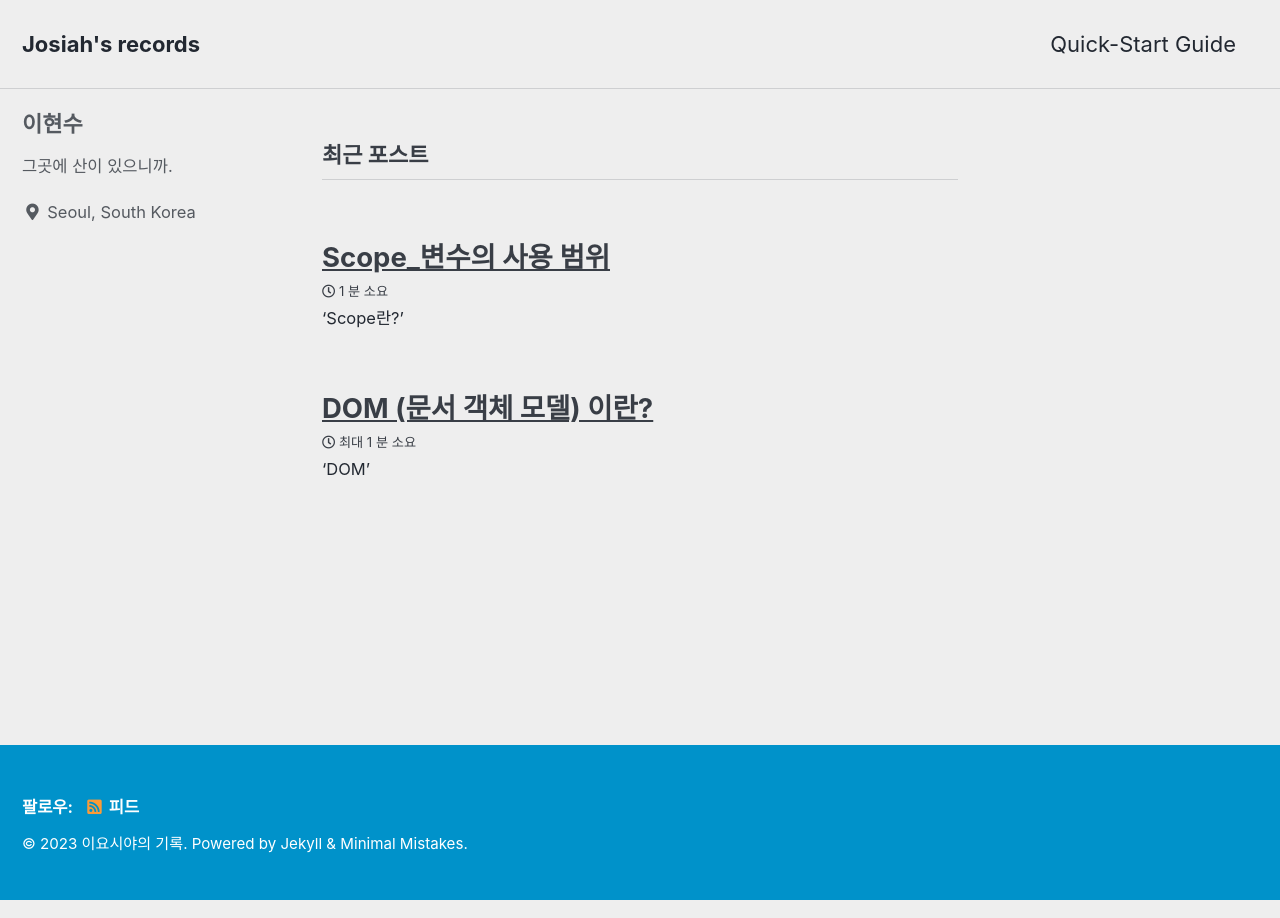
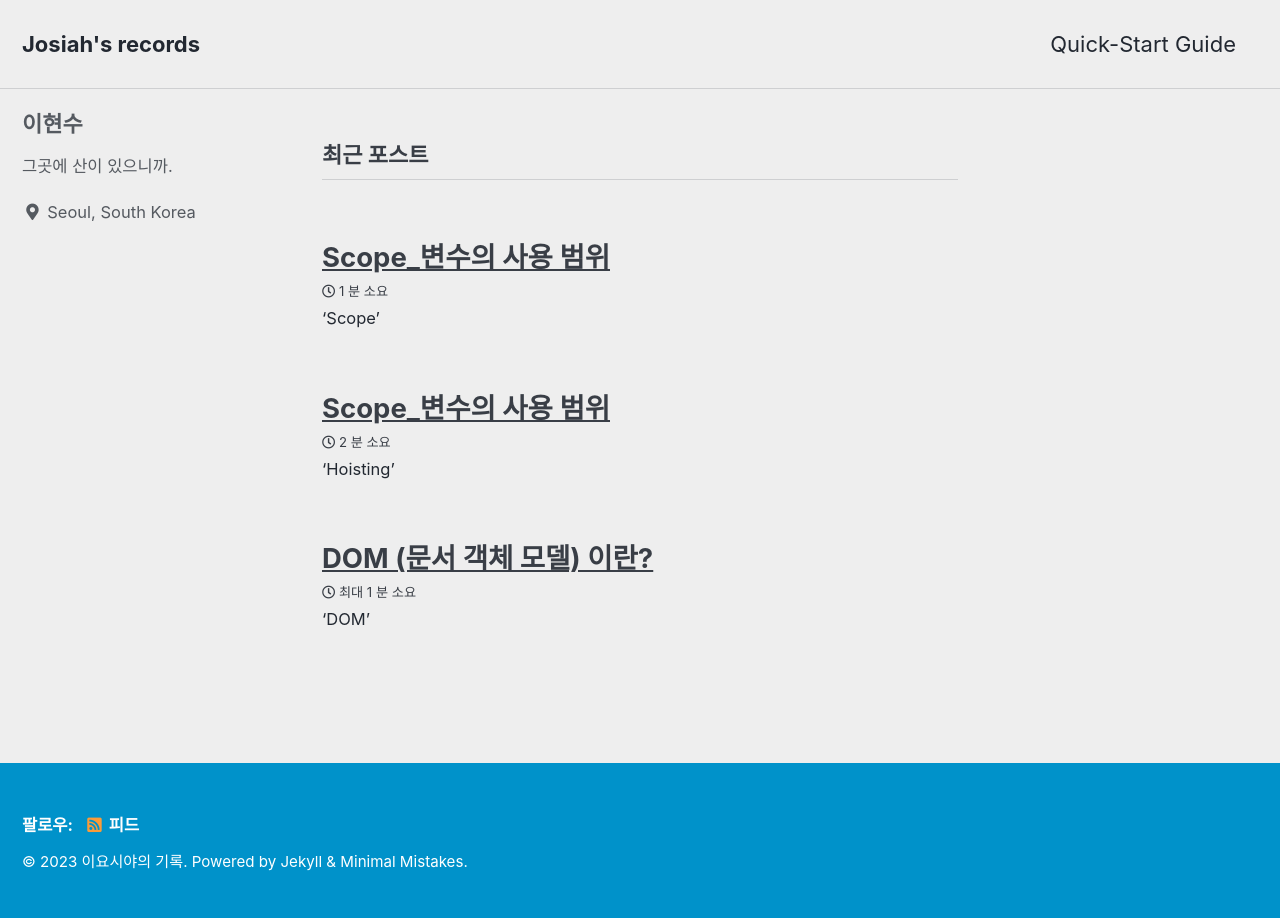
Before and after one commit to josiah-0208/josiah-0208.github.io, a Jekyll site: the page built from index.html, in a window 1280 px wide. Built offline with Jekyll 4.4.1, drawn with Linux system fonts in a browser that asks for light colours; cached includes are drawn as plain includes; the list of posts is cut into pages by our own code; some of the changed lines change nothing that is shown.

Commit message:
post 호이스팅 추가 작성

````diff
--- /dev/null
+++ b/_posts/2023-01-10-Hoisting.md
@@ -0,0 +1,91 @@
+---
+layout: single
+title: "Scope_변수의 사용 범위"
+
+toc: true
+toc_sticky: true
+---
+
+# 'Hoisting'
+
+
+호이스팅(hoisting)이란,
+인터프리터가 **변수와 함수의 메모리 공간을 선언 전에 미리 할당하는 것**을 의미합니다.
+var로 선언한 변수의 경우 호이스팅 시 undefined로 변수를 초기화합니다. 반면 let과 const로 선언한 변수의 경우 호이스팅 시 변수를 초기화하지 않습니다.
+호이스팅을 설명할 땐 주로 "변수의 선언과 초기화를 분리한 후, 선언만 코드의 최상단으로 옮기는" 것으로 말하곤 합니다.  따라서 변수를 정의하는 코드보다 사용하는 코드가 앞서 등장할 수 있습니다. 다만 선언과 초기화를 함께 수행하는 경우, 선언 코드까지 실행해야 변수가 초기화된 상태가 됨을 주의해야 한다.
+
+이 호이스팅 규칙을 쉽게 3가지로 정리하면
+1. 선언된 함수는 상단에서 참조, 호출이 가능하다.
+2. 선언된 var 는 상단에서 참조, 할당이 가능하다.
+3. 선언된 let , const 는 상단에서 참조, 할당이 불가능하다.
+
+이다.
+
+함수를 선언하기 전에 먼저 호출했을 때의 예제도 보겠습니다.
+```js
+catName("클로이");
+
+function catName(name) {
+  console.log("제 고양이의 이름은 " + name + "입니다");
+}
+/*
+결과: "제 고양이의 이름은 클로이입니다"
+*/
+```
+함수 호출이 함수 자체보다 앞서 존재하지만, 그럼에도 불구하고 이 코드 역시 동작합니다. 이것이 JavaScript에서 실행 맥락이 동작하는 방식입니다.
+
+호이스팅은 다른 자료형과 변수에도 잘 작동합니다. 변수를 선언하기 전에 먼저 초기화하고 사용할 수 있는 것입니다.
+
+자바스크립트의 모든 선언에는 호이스팅이 일어난다.
+그런데 let, const, class를 이용한 선언문을 호이스팅이 발생하지 않는 것처럼 동작한다.
+var 키워드로 선언된 변수와는 달리 let 키워드로 선언된 변수를 선언문 이전에 참조하면 참조 에러(ReferenceError)가 발생한다.
+이는 let 키워드로 선언된 변수는 스코프의 시작에서 변수의 선언까지 *일시적 사각지대(Temporal Dead Zone; TDZ)에 빠지기 때문이다.
+
+즉 모든 변수와 함수는 호이스팅이 필연적으로 일어난다.
+근데 실행을 먼저 일으키는 행위를 할 때, 오류를 뱉는 것이다.
+
+호이스팅은 실제로 코드들이 물리적으로 올라가는 것이 아니라
+
+메모리에 먼저 선언된다는 것이다.
+
+왜냐하면 정말 선언은 끌어올려진 것이 맞다. (표현하면 그렇고 정확히는 선언이 코드 실행 전에 메모리에 저장되었다는 의미이다.) 선언이 실행 순서가 빨라지는 느낌??
+그런데 왜 오류가 나는가 하면 var 키워드는 선언과 함께 undefined로 초기화되어 메모리에 저장되는데 let과 const는 초기화되지 않은 상태로 선언만 메모리에 저장되기 때문이다.
+초기화 되지 않으면 변수를 참조할 수 없다. 그래서 참조 에러를 일으키는 것이다.
+let과 const에도 호이스팅이 일어나기 때문에 에러를 일으키는 것이다.
+
+let과 const를 사용할 때 역시 호이스팅은 일어난다. 그러나 앞서 설명했듯, let과 const는 선언, 초기화, 할당이 각각 따로따로 일어난다.
+
+변수는 프로그램 내에서 크게 세 가지 단계를 거친다.
+
+선언 : 파싱 과정에서 변수 객체가 변수에 대한 식별자들을 수집한다.
+초기화 : 식별자에 메모리를 할당하고 undefined 상태를 부여한다.
+할당 : 변수 안에 직접 값을 넘겨 준다.
+
+
+호이스팅은 선언만을 스코프 최상단으로 옮기므로, 변수 스코프의 최상단부터 let과 const가 위치한 지점까지는 일시적 사각지대 (Temporal Dead Zone, TDZ) 가 된다. 일시적 사각지대 내부의 변수들은 아직 초기화가 진행되지 않은 상태, 즉 메모리가 할당되지 않은 상태이므로 접근 시도시 ReferenceError를 발생시킨다.
+
+let, const 가 동작하는 과정에서 스코프의 진입지점과 해당 식별자의 실질적 선언부 사이를 일시적 사각지대, TDZ(Temporal Dead Zone) 라고 한다. 여기서 변수는 존재하지만, 초기화가 되어있지 않다.
+
+function do_something() {
+
+------------------------------
+
+모든 선언은 끌어올려진다.
+하지만 let과 const는 초기화가 진행되지 않기 때문에
+이게 보호가 된다.
+
+var대신에 es6로 보완된 let과 const를 쓰고
+변수와 함수의 선언을 코드 상단부에 미리 작성해서
+애초에 호이스팅 현상이 일어나지 않도록 제어하는 것이 좋다
+호이스팅은 js를 더욱 유연하게 만들어주는 것 같은데,
+이 유연함을 피하는 것이 더 좋은 것 아닐까
+
+eslint를 사용하는 것도 좋은 방법이 될 것 같다.
+
+
+감사한 출처
+- https://developer.mozilla.org/ko/docs/Glossary/Hoisting
+- https://hanamon.kr/javascript-%ED%98%B8%EC%9D%B4%EC%8A%A4%ED%8C%85%EC%9D%B4%EB%9E%80-hoisting/
+- https://gmlwjd9405.github.io/2019/04/22/javascript-hoisting.html
+- https://tecoble.techcourse.co.kr/post/2021-04-25-hoisting/
+- https://velog.io/@gml9812/%ED%98%B8%EC%9D%B4%EC%8A%A4%ED%8C%85%EC%9D%B4-%EB%AD%98%EA%B9%8C
--- a/_posts/2023-01-10-Scope.md
+++ b/_posts/2023-01-10-Scope.md
@@ -6,7 +6,7 @@ toc: true
 toc_sticky: true
 ---
 
-# 'Scope란?'
+# 'Scope'
 
 Scope를 직역하면 '범위'이다.
 
````
